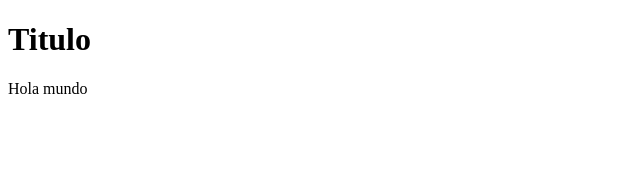
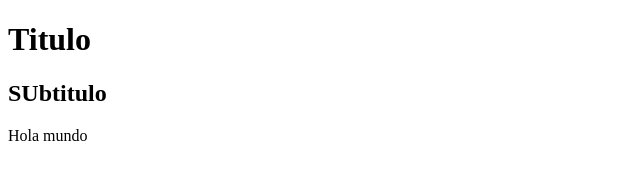
Before and after one commit to cristian1barajas/basuritaRepo, a plain HTML site: page index.html in a window 1280 px wide. Shown: the whole page, without its empty margins (0-640 px from the left). Drawn offline with Linux system fonts and the light colour scheme.

Commit message:
Agregue Subtitulo

```diff
--- a/index.html
+++ b/index.html
@@ -8,6 +8,7 @@
 </head>
 <body>
     <h1>Titulo</h1>
+    <h2>SUbtitulo</h2>
     <p>Hola mundo</p>
 </body>
 </html>
```
